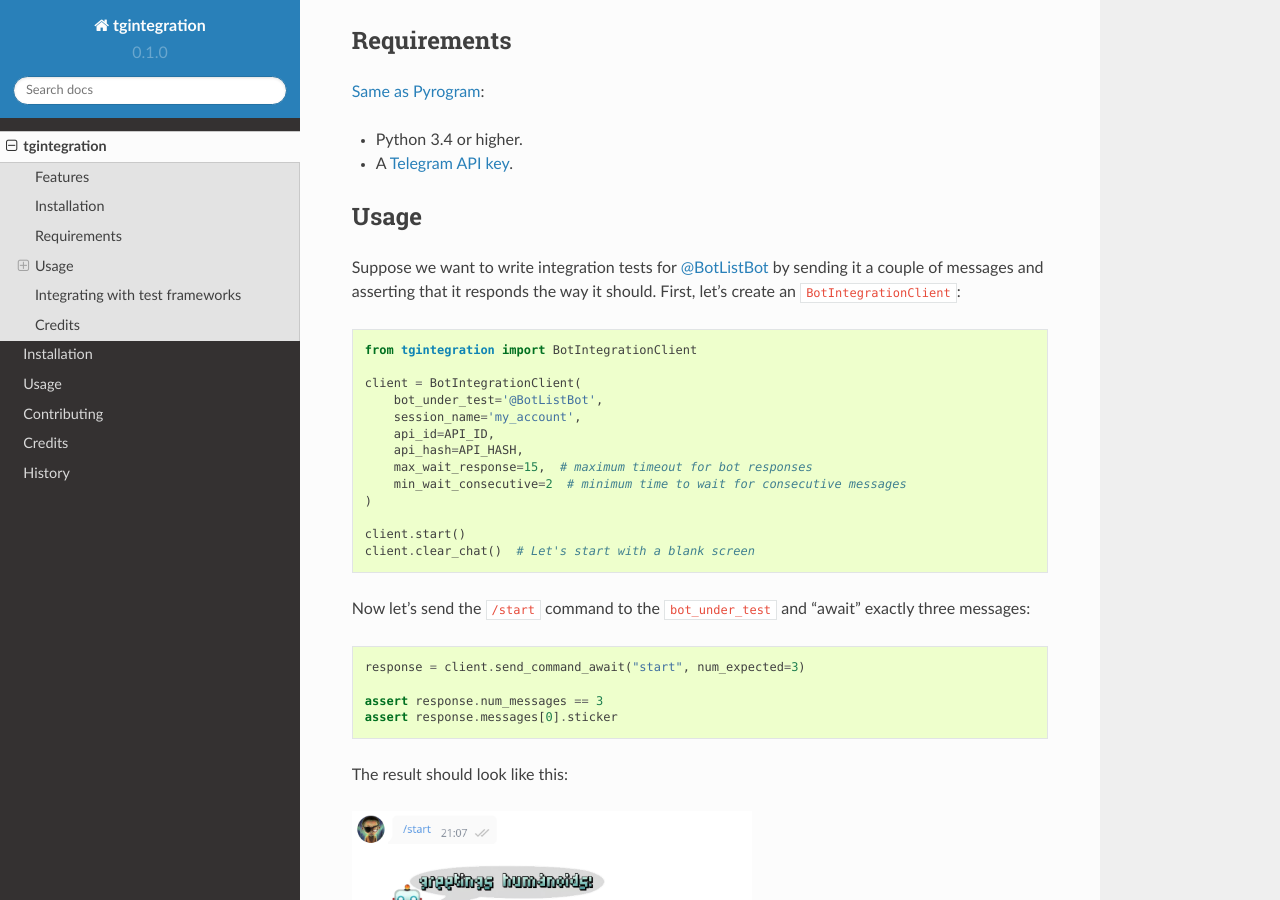
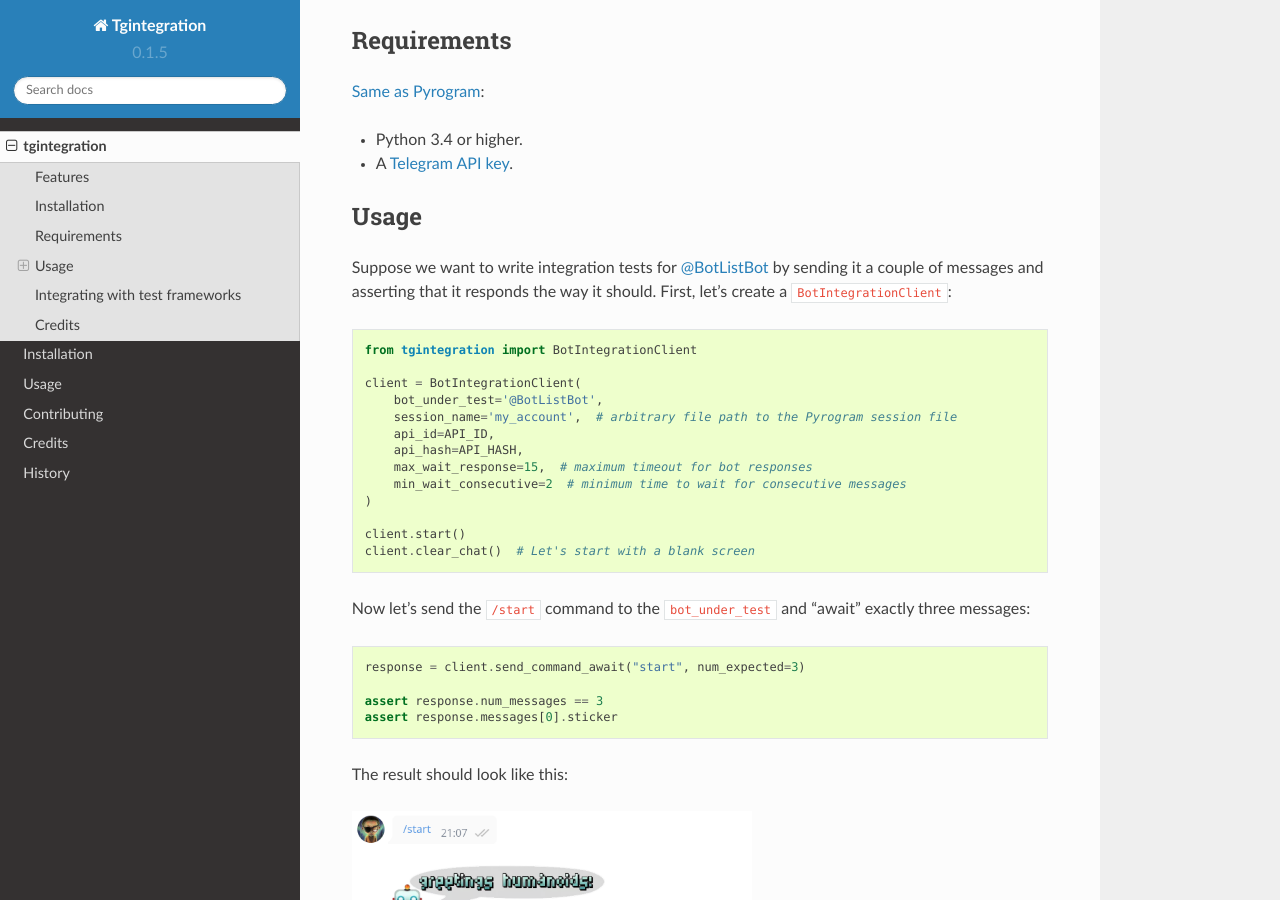
Before and after one commit to JosXa/tgintegration, a Sphinx documentation site: the page built from docs/readme.rst, in a window 1280 px wide and 900 px high, scrolled down 623 px. Built offline with Sphinx 7.4.7 and the Read the Docs theme 2.0.0, drawn with Linux system fonts in a browser that asks for light colours; pages that are not in the unit, such as notebooks, are missing from menus.

```diff
--- a/README.rst
+++ b/README.rst
@@ -55,7 +55,7 @@
 
 Suppose we want to write integration tests for `@BotListBot <https://t.me/BotListBot>`_
 by sending it a couple of messages and asserting that it responds the way it should.
-First, let's create an ``BotIntegrationClient``:
+First, let's create a ``BotIntegrationClient``:
 
 .. code-block:: python
 
@@ -63,7 +63,7 @@
 
     client = BotIntegrationClient(
         bot_under_test='@BotListBot',
-        session_name='my_account',
+        session_name='my_account',  # arbitrary file path to the Pyrogram session file
         api_id=API_ID,
         api_hash=API_HASH,
         max_wait_response=15,  # maximum timeout for bot responses
--- a/docs/conf.py
+++ b/docs/conf.py
@@ -55,7 +55,7 @@
 master_doc = 'index'
 
 # General information about the project.
-project = u'tgintegration'
+project = u'Tgintegration'
 copyright = u"2018, Joscha Götzer"
 
 # The version info for the project you're documenting, acts as replacement
--- a/docs/tgintegration.rst
+++ b/docs/tgintegration.rst
@@ -1,4 +1,4 @@
-tgintegration package
+TgIntegration package
 =====================
 
 Submodules
--- a/tgintegration/__init__.py
+++ b/tgintegration/__init__.py
@@ -8,7 +8,7 @@
 
 __author__ = """Joscha Götzer"""
 __email__ = 'joscha.goetzer@gmail.com'
-__version__ = '0.1.0'
+__version__ = '0.1.5'
 
 __all__ = [
     "AwaitableAction", "Response", "InteractionClient", "BotIntegrationClient", "InlineResult",
```
Also changed, not shown: .travis.yml, 1 other file.
